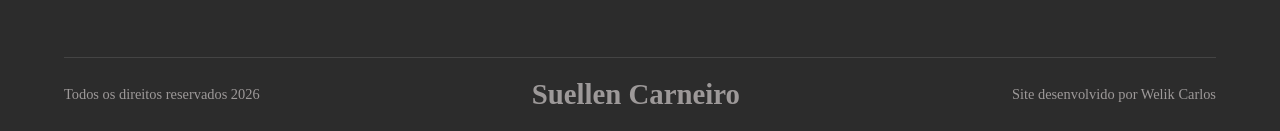
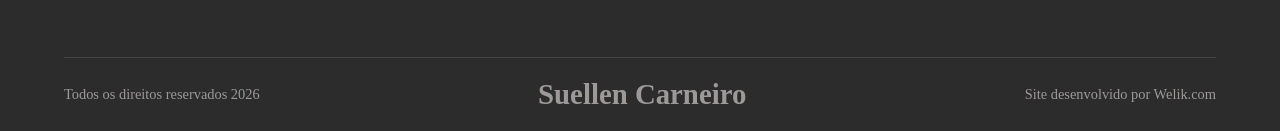
Before and after one commit to FrontendWelik/Projeto---Sal-o-de-Cilios, a website: page index.html in a window 1280 px wide. Shown: the part 7574-7705 px from the top of the page. Drawn offline with nearby package versions, Linux system fonts and the light colour scheme.

Commit message:
atualizado

```diff
--- a/index.html
+++ b/index.html
@@ -313,7 +313,7 @@
     <div class="final">
             <p>Todos os direitos reservados 2026</p>
             <h1>Suellen Carneiro</h1>
-            <p>Site desenvolvido por Welik Carlos</p>
+            <p>Site desenvolvido por Welik.com</p>
         </div>
     </footer>
     <script src="https://cdnjs.cloudflare.com/ajax/libs/vanilla-tilt/1.8.1/vanilla-tilt.min.js" defer></script>
```
